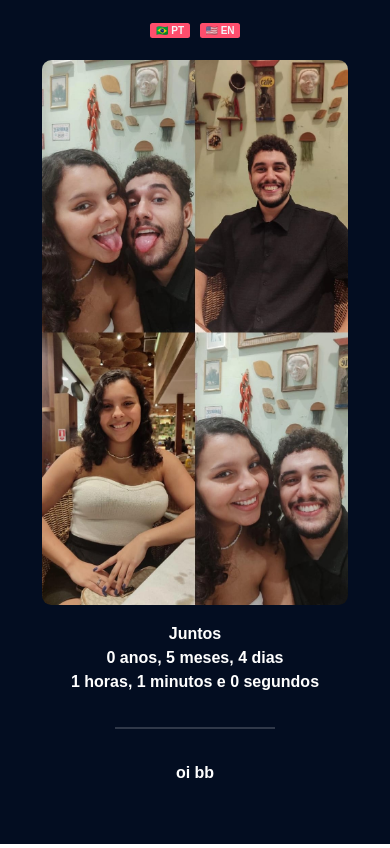
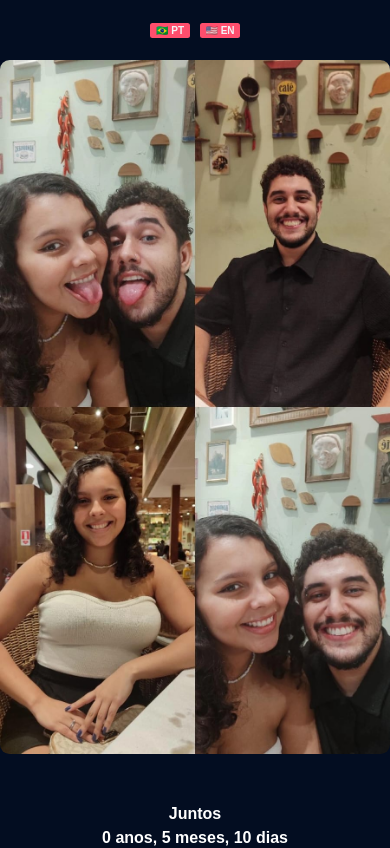
Before and after one commit to JeostonJunior/mozao-web-page, an Angular app: page / in a window 390 px wide. Shown: the top 848 px of the page. Built offline with nearby package versions, Linux system fonts and the light colour scheme.

Commit message:
Correção de responsividade, adição de contador, ajuste de texto

```diff
--- a/src/app/header/header.component.css
+++ b/src/app/header/header.component.css
@@ -64,16 +64,3 @@
     gap: 15px;
   }
 }
-
-/* Estilos para desktop */
-@media screen and (min-width: 1025px) {
-  .lang-button {
-    width: 80px;
-    height: 30px;
-    font-size: 16px;
-  }
-
-  .button-container {
-    gap: 20px;
-  }
-}
--- a/src/app/header/header.component.ts
+++ b/src/app/header/header.component.ts
@@ -1,4 +1,4 @@
-import { Component } from '@angular/core';
+import { Component, OnInit } from '@angular/core';
 
 @Component({
   selector: 'app-header',
@@ -6,6 +6,29 @@ import { Component } from '@angular/core';
   templateUrl: './header.component.html',
   styleUrl: './header.component.css'
 })
-export class HeaderComponent {
+export class HeaderComponent implements OnInit {
 
+  constructor() {
+
+  }
+
+  ngOnInit(): void {
+    this.addScrollListener()
+  }
+
+  addScrollListener(): void {
+    let lastScrollTop = 0;
+    const header = document.querySelector('.header-container');
+
+    window.addEventListener('scroll', () => {
+      const currentScroll = window.pageYOffset || document.documentElement.scrollTop;
+
+      if (currentScroll > lastScrollTop) {
+        header?.classList.add('hide');
+      } else {
+        header?.classList.remove('hide');
+      }
+      lastScrollTop = currentScroll <= 0 ? 0 : currentScroll;
+    });
+  }
 }
--- a/src/app/main/main.component.css
+++ b/src/app/main/main.component.css
@@ -26,9 +26,6 @@
   font-weight: 600;
   font-size: 16px;
   color: white;
-  max-height: 100vh;
-  overflow-y: scroll;
-  margin-top: 60px;
 }
 
 .large-container {
@@ -36,6 +33,7 @@
   justify-content: center;
   width: 100%;
   max-width: 800px;
+  margin-top: 60px;
 }
 
 .content-container {
@@ -61,7 +59,7 @@
 
 .footer-text-time-together {
   text-align: center;
-  margin-top: 1em;
+  margin-top: 3em;
 }
 
 .footer-text-time-together span {
@@ -72,7 +70,7 @@
 .footer-line-declaration {
   border: 1px solid #e5e7eb;
   margin-top: 2rem;
-  margin-bottom: 1em;
+  margin-bottom: 2em;
   width: 10rem;
   opacity: 0.2;
 }
@@ -81,7 +79,7 @@
   max-width: 100%;
   overflow-wrap: break-word;
   margin-bottom: 20px;
-  padding: 1.2em;
+  text-align: justify;
 }
 
 /* Para telas menores (Ex: iPhone SE 2020 e smartphones pequenos) */
@@ -107,12 +105,14 @@
 
   .card {
     max-height: 70%;
+    max-width: 90%;
   }
 
   .footer-text-declaration {
     font-size: 14px;
-    padding: 1em;
+    max-width: 90%;
   }
+
   .footer-text-time-together {
     font-size: 14px;
   }
--- a/src/app/main/main.component.html
+++ b/src/app/main/main.component.html
@@ -6,12 +6,28 @@
       </div>
       <div class="footer-text-time-together">
         <span>Juntos</span>
-        <span>0 anos, 5 meses, 4 dias</span>
-        <span>1 horas, 1 minutos e 0 segundos</span>
+        <span>{{ years }} anos, {{ months }} meses, {{ days }} dias</span>
+        <span>{{ hours }} horas, {{ minutes }} minutos e
+          {{ seconds }} segundos</span>
       </div>
       <div class="footer-line-declaration"></div>
       <div class="footer-text-declaration">
-        <span> oi bb </span>
+        <span> Lorem ipsum dolor sit amet, consectetur adipiscing elit. Maecenas arcu dui, auctor eu mollis in,
+          dignissim at enim. Fusce venenatis sodales arcu, a rhoncus nisi convallis posuere. Nam accumsan rutrum
+          tincidunt. Etiam volutpat, turpis non luctus pretium, lacus metus porttitor dolor, ut maximus lorem elit sed
+          dolor. Nulla congue diam est, eget porta diam viverra fermentum. Pellentesque accumsan tortor sed urna
+          condimentum aliquam a sed sapien. Nullam auctor leo ac rhoncus rhoncus. Pellentesque eleifend urna sit amet
+          odio auctor placerat. Aliquam erat volutpat.Lorem ipsum dolor sit amet, consectetur adipiscing elit. Maecenas
+          arcu dui, auctor eu mollis in, dignissim at enim. Fusce venenatis sodales arcu, a rhoncus nisi convallis
+          posuere. Nam accumsan rutrum tincidunt. Etiam volutpat, turpis non luctus pretium, lacus metus porttitor
+          dolor, ut maximus lorem elit sed dolor. Nulla congue diam est, eget porta diam viverra fermentum. Pellentesque
+          accumsan tortor sed urna condimentum aliquam a sed sapien. Nullam auctor leo ac rhoncus rhoncus. Pellentesque
+          eleifend urna sit amet odio auctor placerat. Aliquam erat volutpat.Lorem ipsum dolor sit amet, consectetur
+          adipiscing elit. Maecenas arcu dui, auctor eu mollis in, dignissim at enim. Fusce venenatis sodales arcu, a
+          rhoncus nisi convallis posuere. Nam accumsan rutrum tincidunt. Etiam volutpat, turpis non luctus pretium,
+          lacus metus porttitor dolor, ut maximus lorem elit sed dolor. Nulla congue diam est, eget porta diam viverra
+          fermentum. Pellentesque accumsan tortor sed urna condimentum aliquam a sed sapien. Nullam auctor leo ac
+          rhoncus rhoncus. Pellentesque eleifend urna sit amet odio auctor placerat. Aliquam erat volutpat.</span>
       </div>
     </div>
   </div>
--- a/src/app/main/main.component.ts
+++ b/src/app/main/main.component.ts
@@ -1,4 +1,4 @@
-import { Component } from '@angular/core';
+import { Component, OnInit } from '@angular/core';
 import { HeaderComponent } from "../header/header.component";
 
 @Component({
@@ -8,6 +8,66 @@ import { HeaderComponent } from "../header/header.component";
   templateUrl: './main.component.html',
   styleUrl: './main.component.css'
 })
-export class MainComponent {
+export class MainComponent implements OnInit {
+  years: number = 0;
+  months: number = 0;
+  days: number = 0;
+  hours: number = 0;
+  minutes: number = 0;
+  seconds: number = 0;
 
+  ngOnInit() {
+    this.updateTime();
+    setInterval(() => this.updateTime(), 1000);
+  }
+
+  updateTime() {
+    const startDate = new Date('2024-04-28T01:00:00');
+    const currentDate = new Date();
+
+    // Diferença total em milissegundos
+    let totalMilliseconds = currentDate.getTime() - startDate.getTime();
+
+    // Cálculo de anos
+    const startYear = startDate.getFullYear();
+    const currentYear = currentDate.getFullYear();
+    this.years = currentYear - startYear;
+
+    // Ajusta meses
+    const startMonth = startDate.getMonth();
+    const currentMonth = currentDate.getMonth();
+    this.months = currentMonth - startMonth;
+    if (this.months < 0) {
+      this.years--;
+      this.months += 12;
+    }
+
+    // Ajusta dias
+    const startDay = startDate.getDate();
+    const currentDay = currentDate.getDate();
+    if (currentDay < startDay) {
+      const previousMonthDate = new Date(currentDate.getFullYear(), currentDate.getMonth(), 0);
+      const daysInPreviousMonth = previousMonthDate.getDate();
+      this.days = daysInPreviousMonth - startDay + currentDay;
+      this.months--;
+      if (this.months < 0) {
+        this.years--;
+        this.months += 12;
+      }
+    } else {
+      this.days = currentDay - startDay;
+    }
+
+    // Cálculo das horas, minutos e segundos restantes
+    const secondsInADay = 1000 * 60 * 60 * 24;
+    totalMilliseconds %= secondsInADay;
+
+    this.hours = Math.floor(totalMilliseconds / (1000 * 60 * 60));
+    totalMilliseconds %= 1000 * 60 * 60;
+
+    this.minutes = Math.floor(totalMilliseconds / (1000 * 60));
+    totalMilliseconds %= 1000 * 60;
+
+    this.seconds = Math.floor(totalMilliseconds / 1000);
+  }
 }
--- a/src/styles.css
+++ b/src/styles.css
@@ -5,10 +5,31 @@
   box-sizing: border-box;
 }
 
-html, body {
+::-webkit-scrollbar {
+  width: 8px;
+  background-color: rgb(3, 13, 33);
+}
+
+::-webkit-scrollbar-track {
+  border-radius: 8px;
+  background-color: rgb(3, 13, 33);
+}
+
+::-webkit-scrollbar-thumb:hover {
+  background-color: rgb(40, 43, 77);
+}
+
+::-webkit-scrollbar-thumb {
+  background-color: rgb(52, 65, 81);
+  border-radius: 10px;
+  border: 1px solid rgb(3, 13, 33);
+}
+
+body {
   height: 100%;
   font-family:'Outfit_57e25f', 'Outfit_Fallback_57e25f', sans-serif;
   overflow: hidden;
+  overflow-y: scroll;
 }
 
 img {
```
